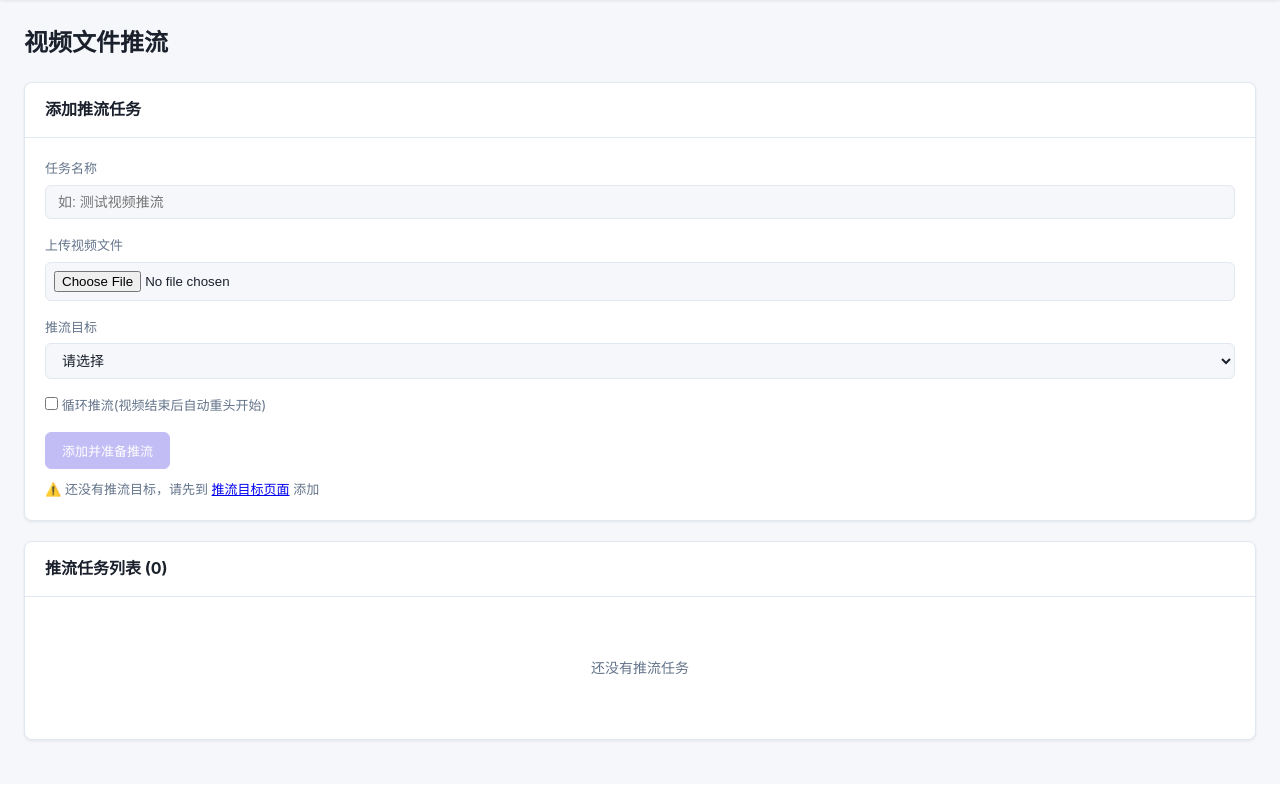
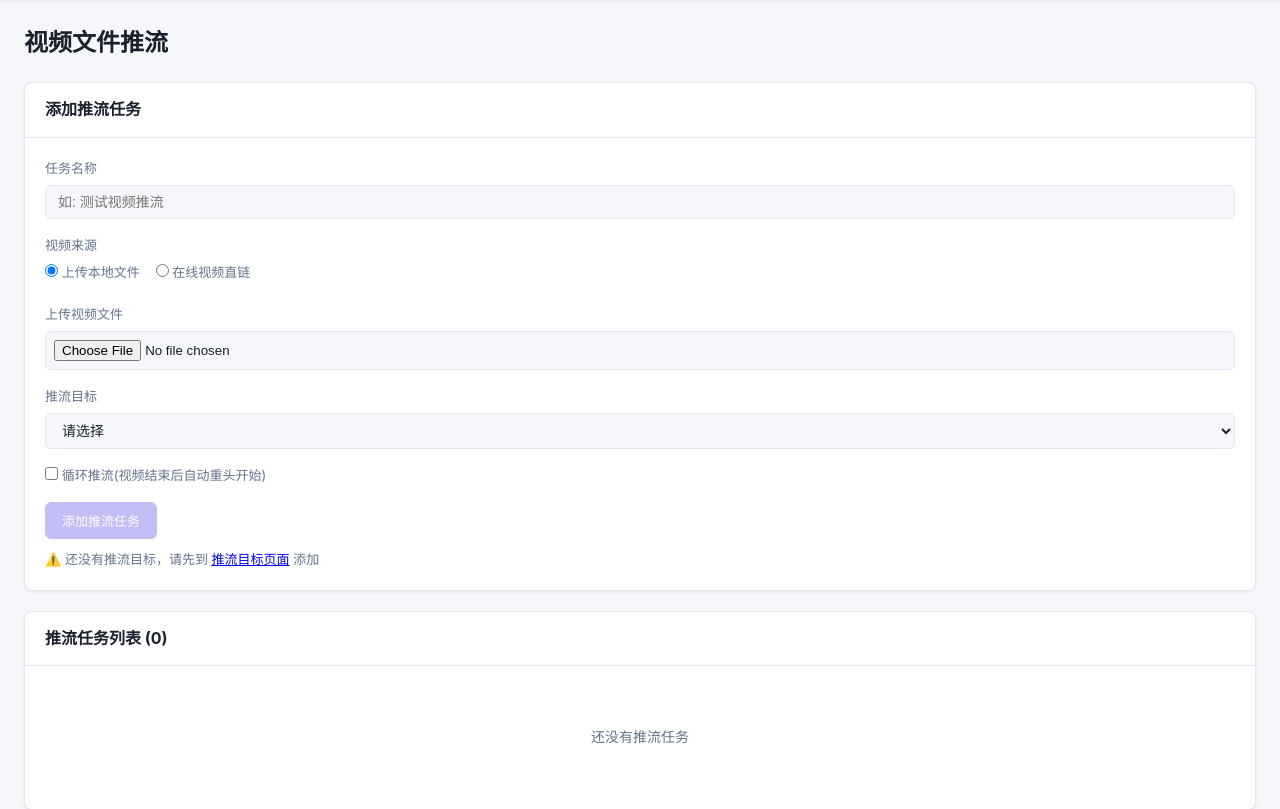
Before and after one commit to yyzq-cf/stream-bridge, a Flask app: page /video-push in a window 1280 px wide. Shown: the part 56-865 px from the top of the page. Before the commit the page ends 798 px from the top, so only its background shows below. Run offline with Flask 3, Linux system fonts and the light colour scheme; a user stored in the database is signed in; data that the repository does not hold is empty.

Commit message:
feat: 视频推流支持在线视频直链URL

```diff
--- a/app.py
+++ b/app.py
@@ -301,19 +301,29 @@ def video_push_add():
     """添加视频推流任务"""
     name = request.form.get('name', '').strip()
     file_path = request.form.get('file_path', '').strip()
+    source_url = request.form.get('source_url', '').strip()
     target_id = request.form.get('push_target_id', '').strip()
     loop = request.form.get('loop') == 'on'
 
-    if not name or not file_path or not target_id:
-        return jsonify({'ok': False, 'message': '名称、文件、推流目标不能为空'})
+    if not name or not target_id:
+        return jsonify({'ok': False, 'message': '名称和推流目标不能为空'})
 
-    import os
-    if not os.path.exists(file_path):
-        return jsonify({'ok': False, 'message': '视频文件不存在'})
+    if not file_path and not source_url:
+        return jsonify({'ok': False, 'message': '请上传文件或填写在线视频URL'})
+
+    if file_path:
+        import os
+        if not os.path.exists(file_path):
+            return jsonify({'ok': False, 'message': '视频文件不存在'})
+        source_type = 'file'
+    else:
+        source_type = 'url'
 
     task = VideoPush(
         name=name,
-        file_path=file_path,
+        file_path=file_path if file_path else None,
+        source_url=source_url if source_url else None,
+        source_type=source_type,
         push_target_id=int(target_id),
         loop=loop
     )
--- a/models.py
+++ b/models.py
@@ -101,7 +101,9 @@ class VideoPush(db.Model):
     __tablename__ = 'video_pushes'
     id = db.Column(db.Integer, primary_key=True)
     name = db.Column(db.String(200), nullable=False)          # 推流任务名称
-    file_path = db.Column(db.String(1000), nullable=False)     # 视频文件路径
+    file_path = db.Column(db.String(1000))                    # 本地视频文件路径
+    source_url = db.Column(db.String(1000))                   # 在线视频URL(直链)
+    source_type = db.Column(db.String(20), default='file')    # file=本地文件 url=在线链接
     push_target_id = db.Column(db.Integer, db.ForeignKey('push_targets.id'), nullable=False)
     loop = db.Column(db.Boolean, default=False)                # 是否循环推流
     status = db.Column(db.String(50), default='stopped')       # stopped/running/error
--- a/templates/video_push.html
+++ b/templates/video_push.html
@@ -13,12 +13,29 @@
                 <label>任务名称</label>
                 <input type="text" name="name" class="form-control" placeholder="如: 测试视频推流" required>
             </div>
+
             <div class="form-group">
+                <label>视频来源</label>
+                <div style="display:flex;gap:16px;margin-bottom:8px;">
+                    <label class="checkbox-label"><input type="radio" name="source_type" value="file" checked onchange="toggleSource()"> 上传本地文件</label>
+                    <label class="checkbox-label"><input type="radio" name="source_type" value="url" onchange="toggleSource()"> 在线视频直链</label>
+                </div>
+            </div>
+
+            <div class="form-group" id="file-section">
                 <label>上传视频文件</label>
-                <input type="file" name="file" id="file-input" accept="video/*" required style="width:100%;padding:8px;background:var(--bg);border:1px solid var(--border);border-radius:6px;color:var(--text);">
+                <input type="file" name="file" id="file-input" accept="video/*" style="width:100%;padding:8px;background:var(--bg);border:1px solid var(--border);border-radius:6px;color:var(--text);">
                 <div id="upload-status" style="margin-top:8px;font-size:13px;"></div>
                 <input type="hidden" name="file_path" id="file-path">
             </div>
+
+            <div class="form-group" id="url-section" style="display:none;">
+                <label>在线视频直链URL</label>
+                <input type="text" name="source_url" id="source-url" class="form-control"
+                    placeholder="https://example.com/video.mp4" style="font-family:monospace;font-size:13px;">
+                <p style="margin-top:6px;color:var(--text-dim);font-size:12px;">支持mp4/mkv/flv等直链，必须是可直接下载的视频文件URL</p>
+            </div>
+
             <div class="form-group">
                 <label>推流目标</label>
                 <select name="push_target_id" class="form-control" required>
@@ -31,7 +48,7 @@
             <div class="form-group">
                 <label class="checkbox-label"><input type="checkbox" name="loop"> 循环推流(视频结束后自动重头开始)</label>
             </div>
-            <button type="submit" class="btn btn-primary" id="submit-btn" disabled>添加并准备推流</button>
+            <button type="submit" class="btn btn-primary" id="submit-btn" disabled>添加推流任务</button>
         </form>
         {% if not targets %}
         <p style="margin-top:10px;color:var(--text-dim);font-size:13px;">⚠️ 还没有推流目标，请先到 <a href="{{ url_for('targets') }}">推流目标页面</a> 添加</p>
@@ -48,7 +65,7 @@
         <table class="table">
             <thead>
                 <tr>
-                    <th>ID</th><th>名称</th><th>视频文件</th><th>推流目标</th>
+                    <th>ID</th><th>名称</th><th>来源</th><th>类型</th><th>推流目标</th>
                     <th>循环</th><th>状态</th><th>时长</th><th>操作</th>
                 </tr>
             </thead>
@@ -57,7 +74,14 @@
                 <tr id="vp-{{ t.id }}" data-id="{{ t.id }}">
                     <td>{{ t.id }}</td>
                     <td>{{ t.name }}</td>
-                    <td style="font-size:12px;word-break:break-all;">{{ t.file_path|replace('/app/data/uploads/', '') }}</td>
+                    <td style="font-size:12px;word-break:break-all;max-width:200px;">
+                        {% if t.source_type == 'url' %}
+                            {{ t.source_url[:60] }}{% if t.source_url|length > 60 %}...{% endif %}
+                        {% else %}
+                            {{ t.file_path|replace('/app/data/uploads/', '') }}
+                        {% endif %}
+                    </td>
+                    <td><span class="badge badge-{{ 'info' if t.source_type == 'url' else 'primary' }}">{{ '在线链接' if t.source_type == 'url' else '本地文件' }}</span></td>
                     <td>{{ t.push_target.name if t.push_target else '-' }}</td>
                     <td>{{ '✅' if t.loop else '-' }}</td>
                     <td>
@@ -85,6 +109,26 @@
 </div>
 
 <script>
+// 切换来源类型
+function toggleSource() {
+    const isUrl = document.querySelector('input[name="source_type"][value="url"]').checked;
+    document.getElementById('file-section').style.display = isUrl ? 'none' : '';
+    document.getElementById('url-section').style.display = isUrl ? '' : 'none';
+    checkSubmit();
+}
+
+function checkSubmit() {
+    const isUrl = document.querySelector('input[name="source_type"][value="url"]').checked;
+    const submitBtn = document.getElementById('submit-btn');
+    if (isUrl) {
+        submitBtn.disabled = !document.getElementById('source-url').value.trim();
+    } else {
+        submitBtn.disabled = !document.getElementById('file-path').value;
+    }
+}
+
+document.getElementById('source-url').addEventListener('input', checkSubmit);
+
 // 文件上传
 document.getElementById('file-input').addEventListener('change', async function() {
     const file = this.files[0];
@@ -105,7 +149,7 @@ document.getElementById('file-input').addEventListener('change', async function(
             statusEl.textContent = '✅ ' + data.message;
             statusEl.style.color = 'var(--success)';
             document.getElementById('file-path').value = data.filepath;
-            submitBtn.disabled = false;
+            checkSubmit();
         } else {
             statusEl.textContent = '❌ ' + data.message;
             statusEl.style.color = 'var(--danger)';
```
Also changed, not shown: video_engine.py (+14 -15 lines).
